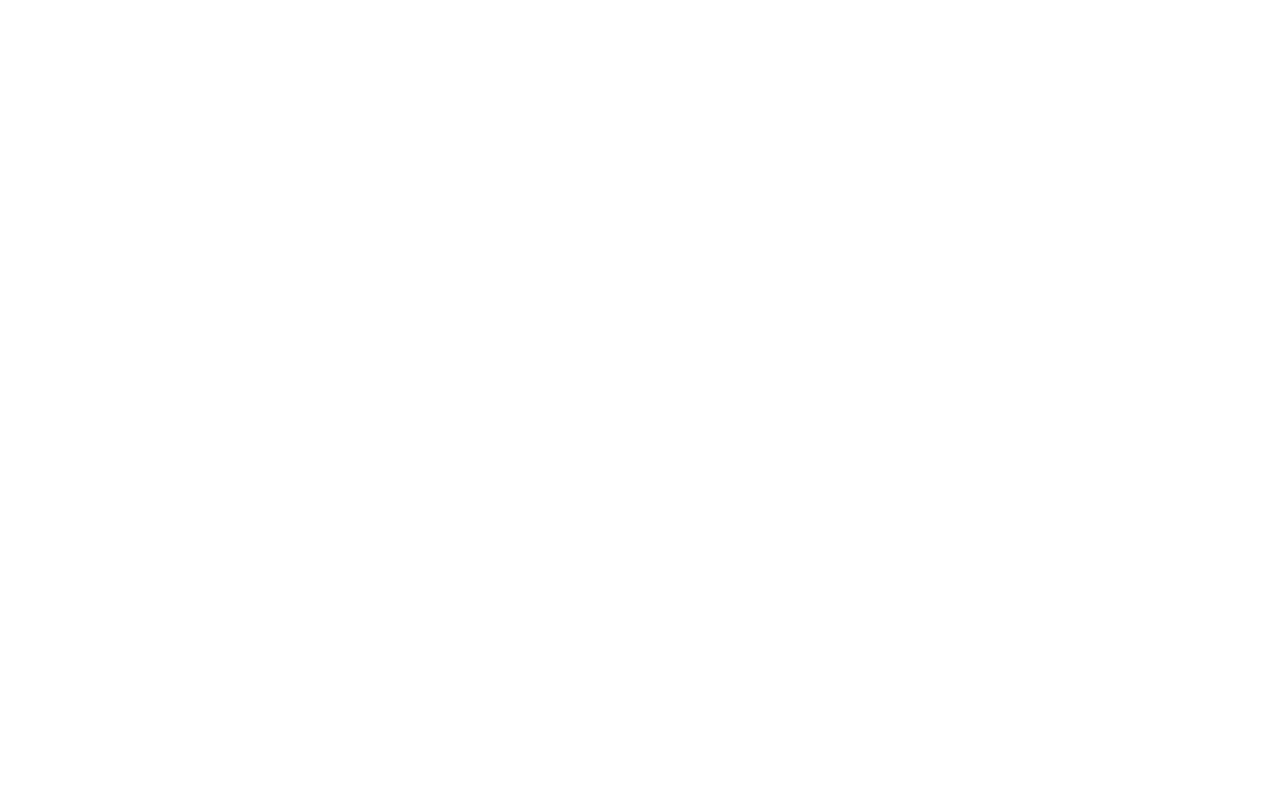
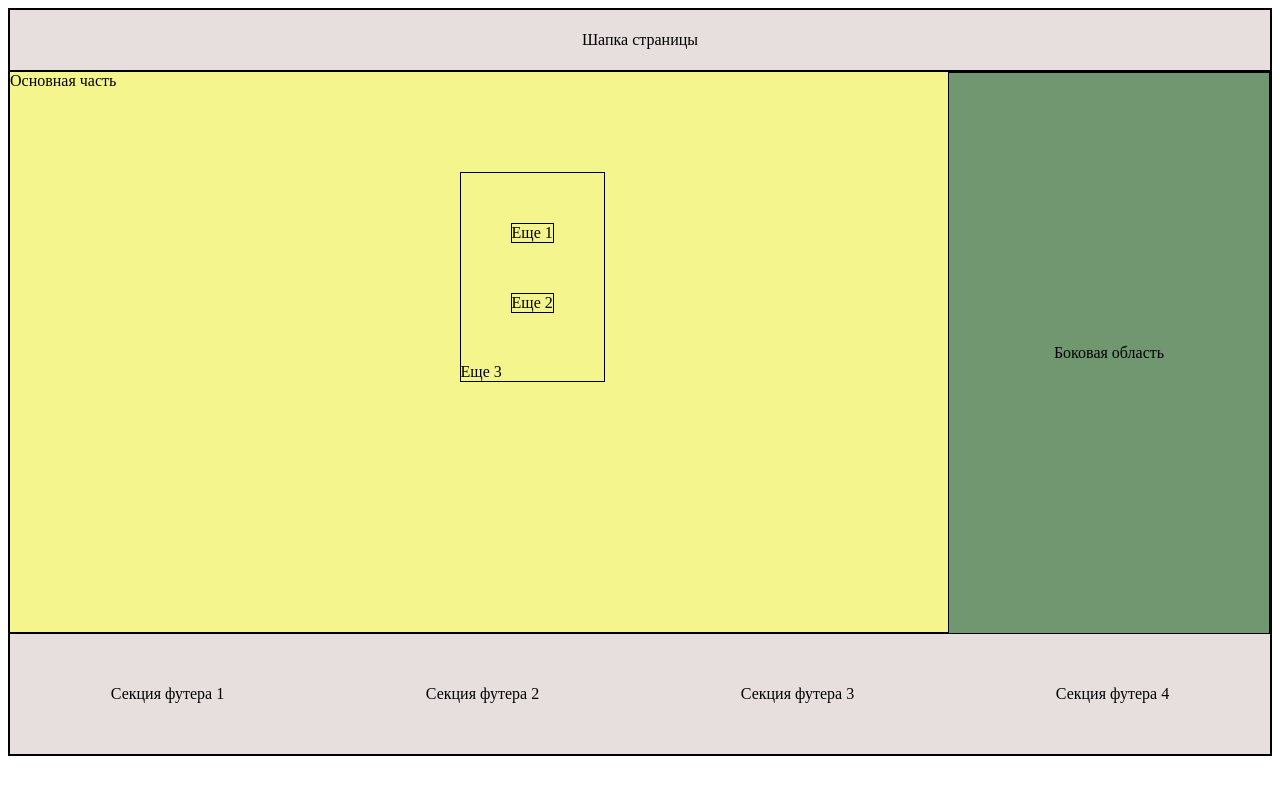
Before and after one commit to Annet511/itgirlschool, a plain HTML site: page index.html in a window 1280 px wide. Drawn offline with Linux system fonts and the light colour scheme.

Commit message:
add index.html

```diff
--- a/index.html
+++ b/index.html
@@ -6,10 +6,124 @@
     <meta http-equiv="X-UA-Compatible" content="IE=edge">
     <meta name="viewport" content="width=device-width, initial-scale=1.0">
     <title>Document</title>
+    <style>
+        body {
+            border: 1px solid black;
+            max-height: 100%;
+        }
+
+        header {
+            background-color: rgb(231, 222, 222);
+            height: 60px;
+            display: flex;
+            justify-content: center;
+            border: 1px solid black;
+            align-items: center;
+            max-height: 100vh;
+        }
+
+        main {
+            background-color: rgb(245, 245, 142);
+            height: 70vh;
+            display: flex;
+            flex-direction: row;
+            justify-content: space-between;
+            align-items: flex-start;
+            align-content: center;
+            border: 1px solid black;
+        }
+
+
+
+        aside {
+            background-color: rgb(112, 151, 112);
+            height: 70vh;
+            display: flex;
+            flex-direction: column;
+            border: 1px solid black;
+        }
+
+        footer {
+            background-color: rgb(231, 222, 222);
+            height: 15vh;
+            display: flex;
+            justify-content: space-around;
+            align-items: center;
+            border: 1px solid black;
+            bottom: 0px;
+            margin-bottom: 0px;
+
+        }
+
+
+
+        .row {
+            display: flex;
+            flex-direction: row;
+            flex-wrap: wrap;
+            justify-content: space-around;
+            align-content: space-between;
+            border: 1px solid black;
+            padding: 10 px;
+            margin: 100px;
+
+        }
+
+        .row1 {
+            display: flex;
+            flex-direction: column;
+            flex-wrap: wrap;
+
+            border: 1px solid black;
+            padding: 30 px;
+            margin: 50px;
+        }
+
+        .row1-g {
+            display: flex;
+            flex-grow: 2;
+        }
+
+        #aside {
+            display: flex;
+            justify-content: center;
+            align-items: center;
+            align-content: center;
+            width: 25vw;
+            border: 1px solid black;
+        }
+    </style>
 </head>
 
 <body>
+    <header class="container">Шапка страницы
+    </header>
+    <main class="container">Основная часть
+        <div class="row">
+            <arcticle class="col col__arcticle">
+                <div class="row1">
+                    <article>Еще 1</article>
+                </div>
+                <div class="row1">
+                    <article>Еще 2</article>
+                </div>
+                <div class="row1-g">
+                    <article>Еще 3</article>
+                </div>
+        </div>
+        </arcticle>
+        <aside id="aside">Боковая область
+        </aside>
+        </div>
+    </main>
 
+
+    <footer class="flex-container">
+        <section>Секция футера 1</section>
+        <section>Секция футера 2</section>
+        <section>Секция футера 3</section>
+        <section>Секция футера 4</section>
+    </footer>
 </body>
 
 </html>
```
